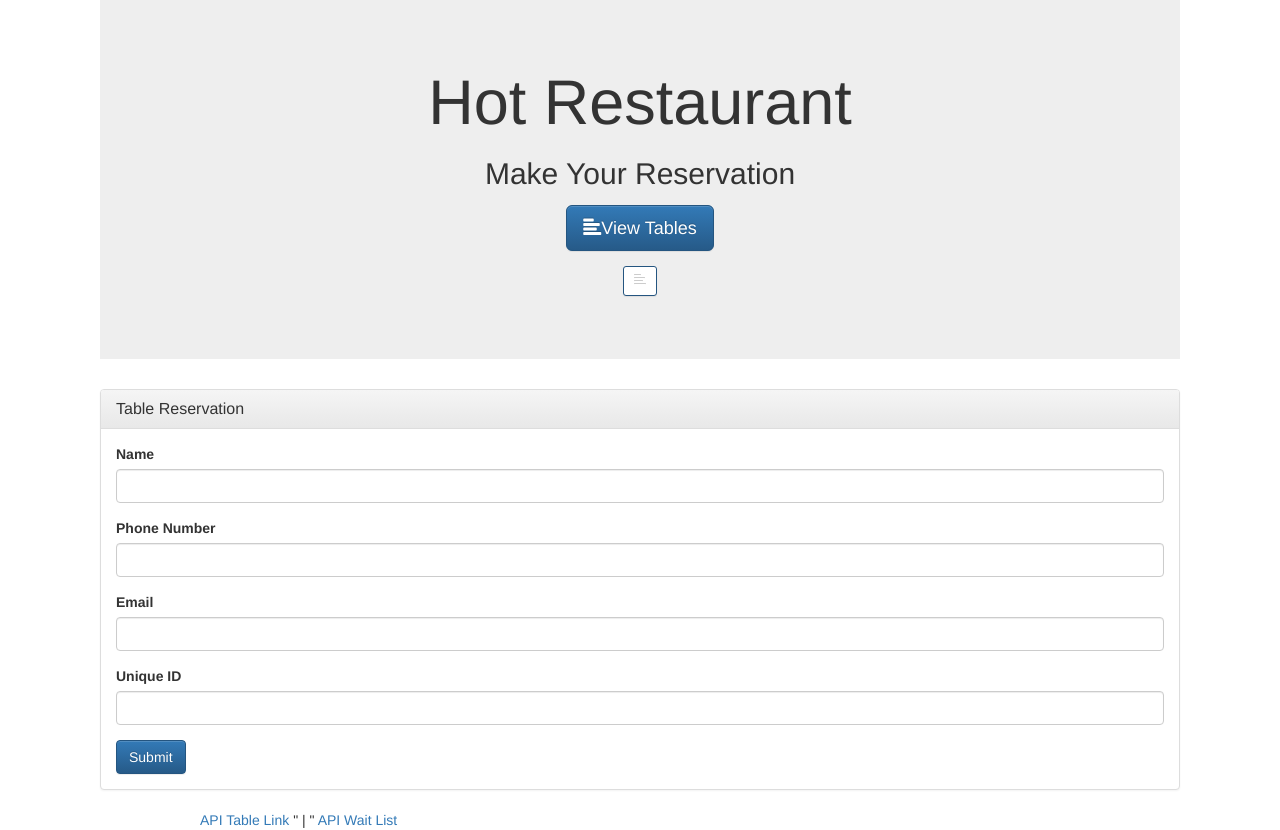
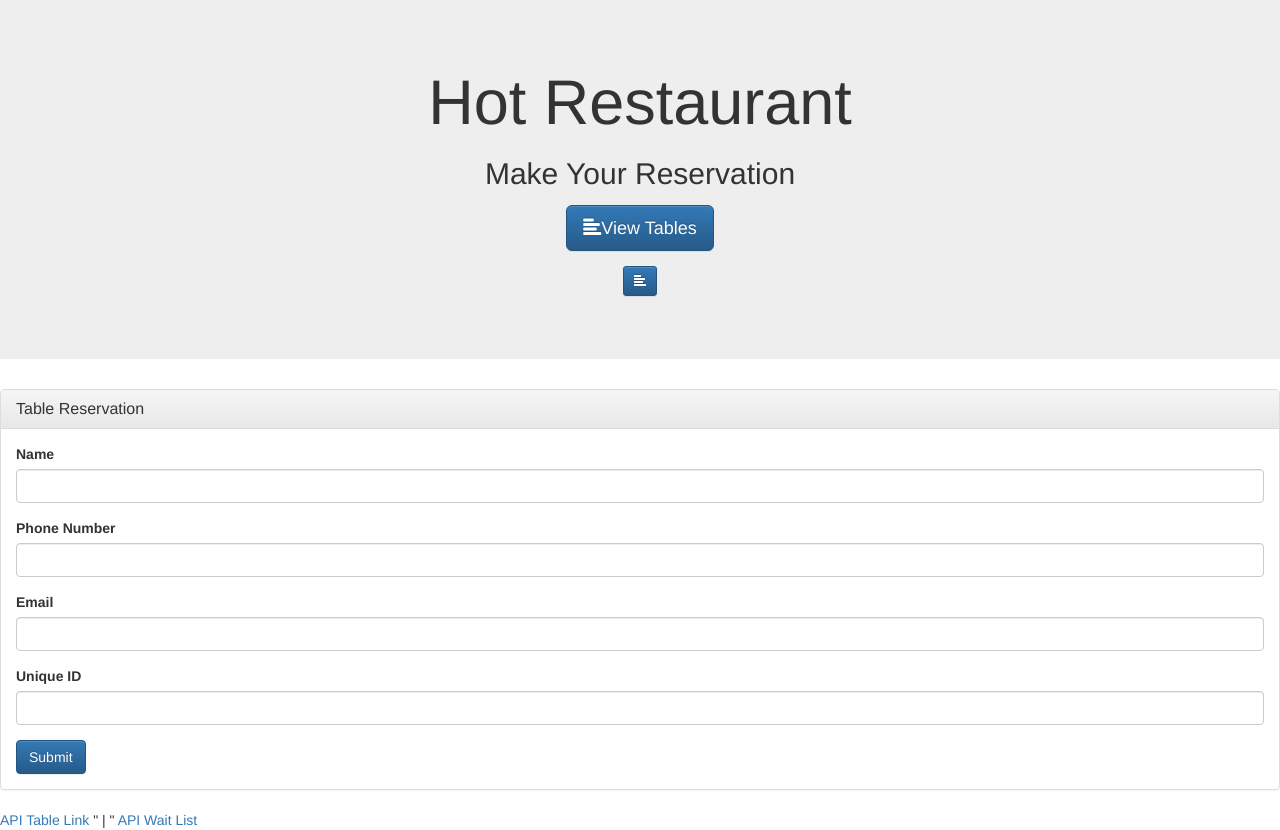
Before and after one commit to kjmbaldwin/express-reservation-app, a website: page reserve.html in a window 1280 px wide. Drawn offline with nearby package versions, Linux system fonts and the light colour scheme.

Commit message:
express-reservation-app

```diff
--- a/reserve.html
+++ b/reserve.html
@@ -4,8 +4,8 @@
 <head>
   <meta charset="UTF-8">
   <title>Hot Restaurant</title>
-  <link rel="stylesheet" type="text/css" href="assets/style.css">
-  <link rel="stylesheet" type="text/css" href="assets/reset.css">
+  <link rel="stylesheet" type="text/css" href="/css">
+  <link rel="stylesheet" type="text/css" href="/css">
   <script
   src="https://code.jquery.com/jquery-3.2.1.js"
   integrity="sha256-DZAnKJ/6XZ9si04Hgrsxu/8s717jcIzLy3oi35EouyE="
```
Also changed, not shown: tables.html (+2 -2 lines).
